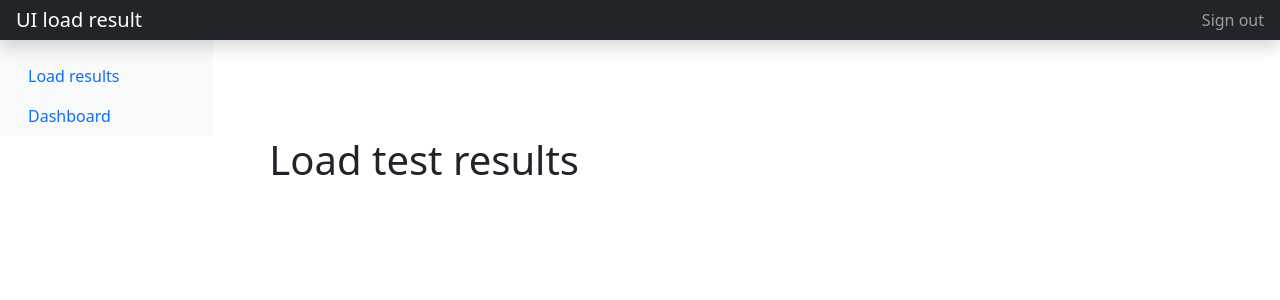
After one commit to Arslan090917/simple-yandex-tank-result-ui, a Flask app: template app/templates/result.html in a window 1280 px wide. The commit adds this page. Shown: the top 300 px of the page. Run offline with Flask 2, Linux system fonts and the light colour scheme; the template is opened without the code that fills it, so the values that code supplies are empty.

Commit message:
add result page

```diff
--- a/app/routes.py
+++ b/app/routes.py
@@ -32,20 +32,25 @@ def add_result():
 
 @app.route('/result', methods=['GET'])
 def get_result():
-    try:
-        db_result = db.session.query(Result).all()
-        return db_result.LoadResult, 200
-    except Exception:
-        answer = traceback.format_exc()
-        app.logger.error(answer)
-        return answer,  500
+    results = {}
+    db_results = db.session.query(Result).all()
+    for db_result in db_results:
+        results[db_result.Id] = [str(db_result.CreateDateUtc), db_result.AvgRPS]
+    return render_template('result.html', load_results=results)
+    # try:
+    #     db_result = db.session.query(Result).all()
+    #     return db_result.LoadResult, 200
+    # except Exception:
+    #     answer = traceback.format_exc()
+    #     app.logger.error(answer)
+    #     return answer,  500
 
 @app.route('/dashboard', methods=['GET'])
 def dashboard():
     return render_template('dashboard.html')
 
-@app.route('/dashboard/result', methods=['GET'])
+@app.route('/dashboard/loadResult', methods=['GET'])
 def dashboard_get_by_id():
     id = request.args.get('id')
-    db_result = db.session.query(Result).filter_by(Id=int(id)).first()
+    db_result = db.session.query(Result).filter_by(Id=id).first()
     return db_result.LoadResult, 200
--- a/app/static/js/dashboard.js
+++ b/app/static/js/dashboard.js
@@ -1,12 +1,20 @@
 /* globals Chart:false, feather:false */
 
 (function () {
+
+   const params = new Proxy(new URLSearchParams(window.location.search), {
+   get: (searchParams, prop) => searchParams.get(prop),
+   });
+
+   var url_params = params.id; // "some_value"
+
+
   'use strict'
    // 1. Создаём новый объект XMLHttpRequest
    var xhr = new XMLHttpRequest();
 
    // 2. Конфигурируем его: GET-запрос на URL 'phones.json'
-   xhr.open('GET', '/dashboard/result?id=1', false);
+   xhr.open('GET', '/dashboard/loadResult?id=' + url_params, false);
 
    // 3. Отсылаем запрос
    xhr.send();
--- a/app/templates/index.html
+++ b/app/templates/index.html
@@ -57,22 +57,23 @@
   <div class="row">
     <nav id="sidebarMenu" class="col-md-3 col-lg-2 d-md-block bg-light sidebar collapse">
       <div class="position-sticky pt-3">
-        <ul class="nav flex-column">
+        <div class="nav flex-column">
+          <li class="nav-item">
+            <a class="nav-link" href="/result">
+              <span data-feather="file"></span>
+              Load results
+            </a>
+          </li>
           <li class="nav-item">
             <a class="nav-link active" aria-current="page" href="/dashboard">
               <span data-feather="home"></span>
               Dashboard
             </a>
           </li>
-          <li class="nav-item">
-            <a class="nav-link" href="#">
-              <span data-feather="file"></span>
-              Orders
-            </a>
-          </li>
+        </div>
       </div>
     </nav>
-  </div>{% block content %}{% endblock %}</div>
+  <div>{% block content %}{% endblock %}</div>
 
 <script src="https://cdn.jsdelivr.net/npm/bootstrap@5.1.3/dist/js/bootstrap.bundle.min.js" integrity="sha384-ka7Sk0Gln4gmtz2MlQnikT1wXgYsOg+OMhuP+IlRH9sENBO0LRn5q+8nbTov4+1p" crossorigin="anonymous"></script>
 
--- /dev/null
+++ b/app/templates/result.html
@@ -0,0 +1,11 @@
+{% extends "index.html" %}
+{% block content %}
+<main class="col-md-9 ms-sm-auto col-lg-10 px-md-5">
+      <h1>Load test results</h1>
+      <div class="list-group">
+          {% for key, values in load_results.items() %}
+            <a href="/dashboard?id={{ key }}" class="list-group-item list-group-item-action">{{ values[0] }}</a>
+          {% endfor %}
+      </div>
+    </main>
+{% endblock %}
```
